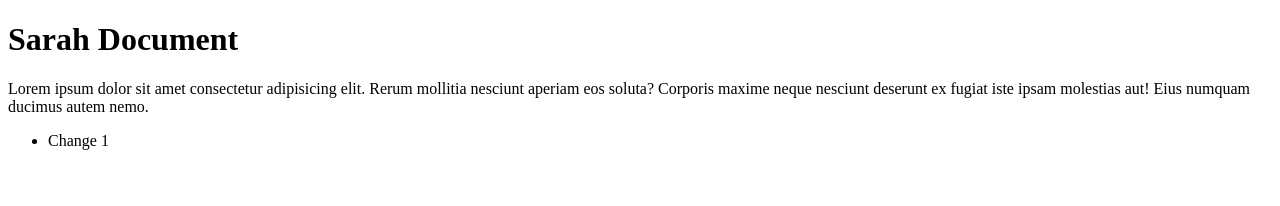
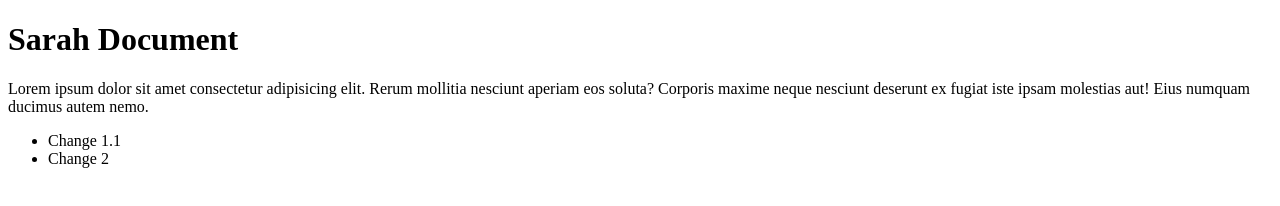
Before and after one commit to mrhammadasif/sarah-git, a plain HTML site: page index.html in a window 1280 px wide. Drawn offline with Linux system fonts and the light colour scheme.

Commit message:
added an li under ul

```diff
--- a/index.html
+++ b/index.html
@@ -10,7 +10,8 @@
   <h1>Sarah Document</h1>
   <p>Lorem ipsum dolor sit amet consectetur adipisicing elit. Rerum mollitia nesciunt aperiam eos soluta? Corporis maxime neque nesciunt deserunt ex fugiat iste ipsam molestias aut! Eius numquam ducimus autem nemo.</p>
   <ul>
-    <li>Change 1</li>
+    <li>Change 1.1</li>
+    <li>Change 2</li>
   </ul>
 </body>
 </html>
```
